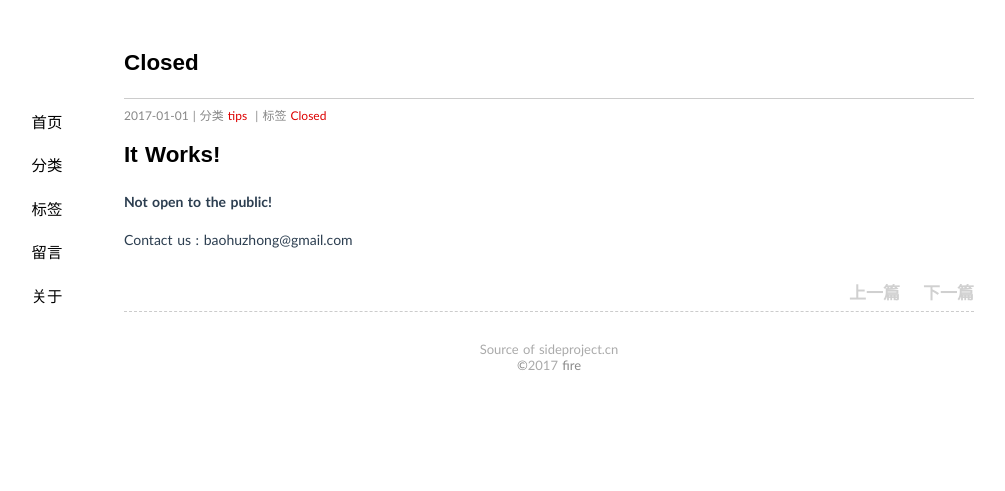
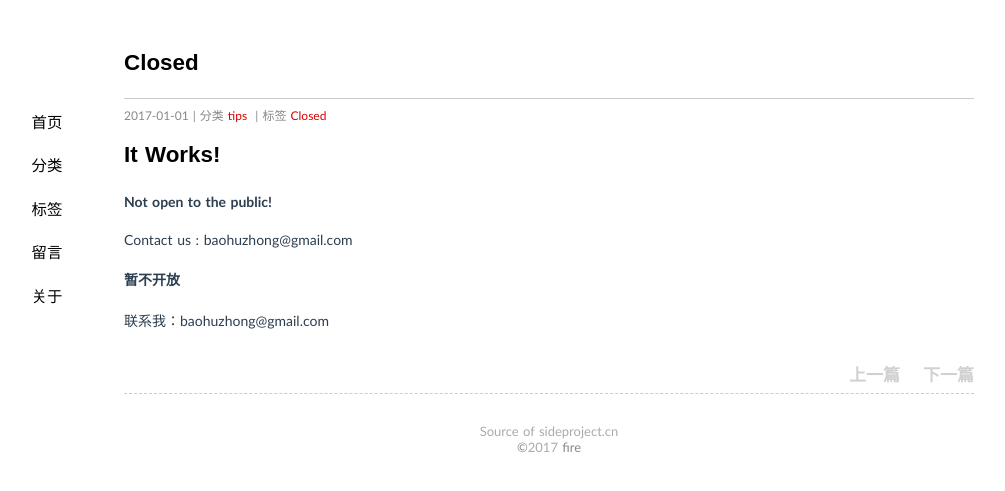
Before and after one commit to lifeliu/lifeliu.github.io, a Jekyll site: the page built from _posts/close/2017-01-01-close.md, in a window 1280 px wide. Shown: the top 491 px of the page, without its empty margins (91-1096 px from the left). Built offline with Jekyll 4.4.1, drawn with Linux system fonts in a browser that asks for light colours; comment, search, counter and statistics services are not loaded.

Commit message:
auto update by shell

```diff
--- a/_posts/close/2017-01-01-close.md
+++ b/_posts/close/2017-01-01-close.md
@@ -12,3 +12,7 @@ It Works!
 **Not open to the public!**
 
 Contact us : baohuzhong@gmail.com
+
+**暂不开放**
+
+联系我：baohuzhong@gmail.com
```
